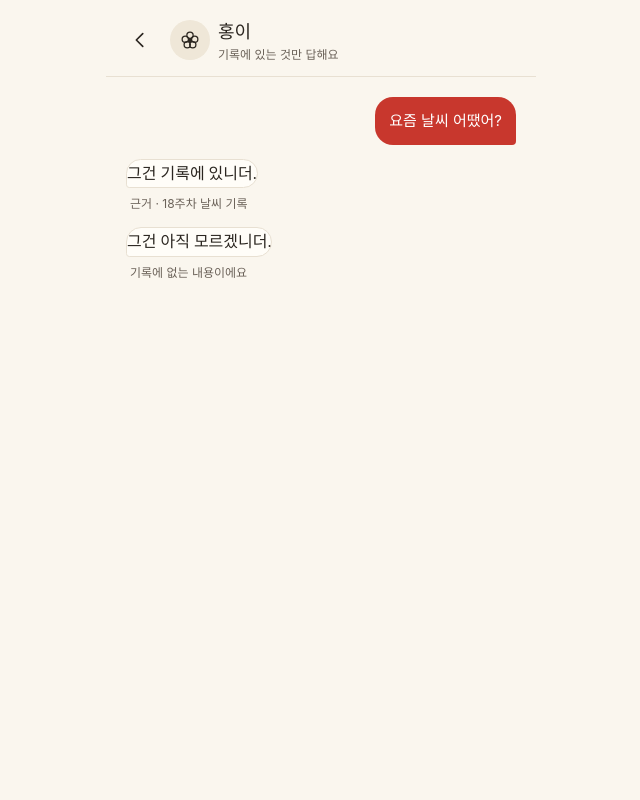
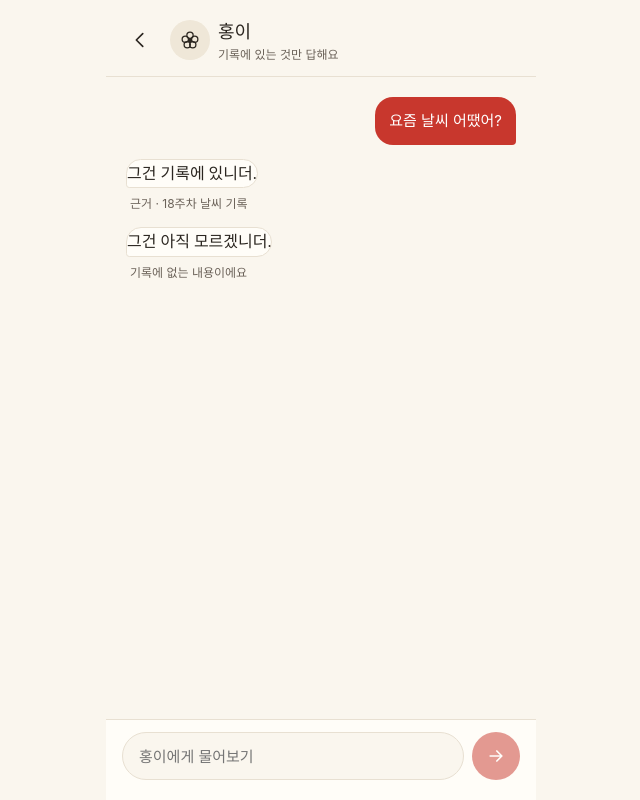
Before and after one commit to eunjii0722/2026-2-LikeLion-Dandithon, a Next.js app: page /chat in a window 1280 px wide. Shown: the whole page, without its empty margins (319-959 px from the left). Built offline with nearby package versions, Linux system fonts and the light colour scheme; a web font is replaced by a local one.

Commit message:
대화 입력 폼 구현

```diff
--- /dev/null
+++ b/components/chat/ChatForm.js
@@ -0,0 +1,40 @@
+"use client";
+
+import { useState } from "react";
+import IconButton from "@/components/common/IconButton";
+import { IconSend } from "@/components/common/Icons";
+
+export default function ChatForm({ onSend, disabled, treeName= "나무"}) {
+    const [value, setValue] = useState("");
+
+    function handleSubmit(event) {
+        event.preventDefault();
+        const question = value.trim();
+        if(!question || disabled) return;
+        onSend(question);
+        setValue("");
+    }
+
+    return (
+        <form className="chat-form" onSubmit={handleSubmit}>
+            <label htmlFor="chat-input" className="visually-hidden">
+                {treeName}
+            </label>
+            <input
+            id = "chat-input"
+            className= "input"
+            value={value}
+            onChange={(event) => setValue(event.target.value)}
+            placeholder={`${treeName}에게 물어보기`}
+            maxLength={200}/>
+
+            <IconButton
+            type = "submit"
+            label = "보내기"
+            variant="send"
+            disabled = {disabled || !value.trim()}>
+                <IconSend/>
+            </IconButton>
+        </form>
+    );
+}
--- a/components/chat/ChatView.js
+++ b/components/chat/ChatView.js
@@ -1,6 +1,7 @@
 "use client"
 
 import ChatMessage from "./ChatMessages";
+import ChatForm from "./ChatForm";
 import IconButton from "@/components/common/IconButton";
 import { IconBack, StageIcon } from "@/components/common/Icons";
 
@@ -27,6 +28,7 @@ export default function ChatView() {
             ]}
             loading={false}
             treeName="홍이" />
+            <ChatForm onSend={() => {}} treeName="홍이" />
         </main>
     )
 }
```
